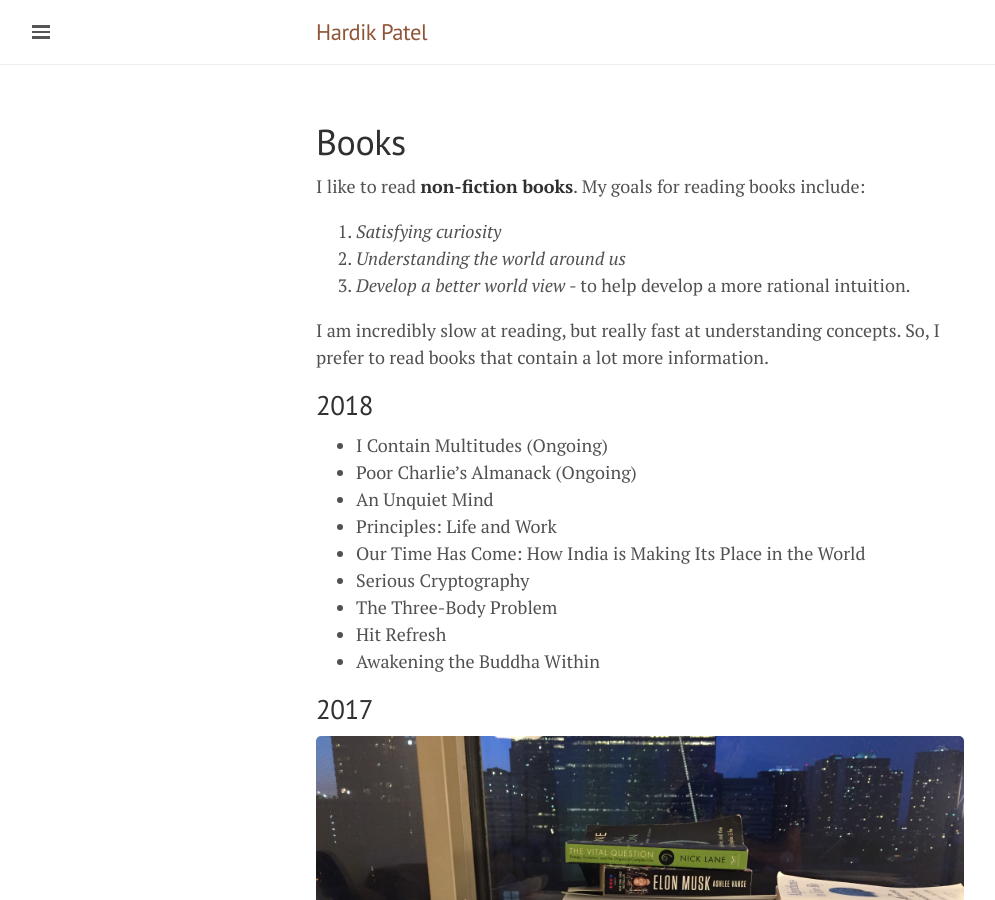
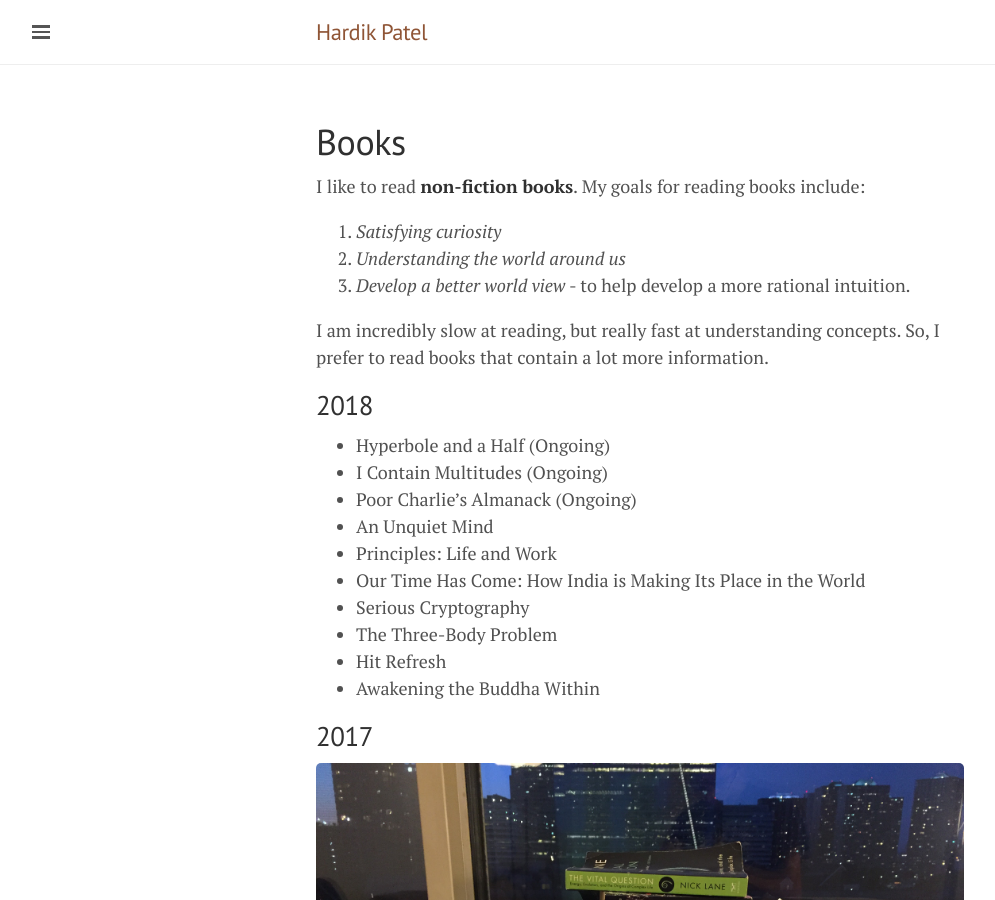
Before and after one commit to hardikp/hardikp.github.io, a Jekyll site: the page built from books.md, in a window 1280 px wide and 900 px high. Shown: the whole window, without its empty margins (0-995 px from the left). Built offline with Jekyll 4.4.1, drawn with Linux system fonts in a browser that asks for light colours; comment, search, counter and statistics services are not loaded.

Commit message:
Updating the book list again

```diff
--- a/books.md
+++ b/books.md
@@ -13,6 +13,7 @@ I am incredibly slow at reading, but really fast at understanding concepts. So,
 a lot more information.
 
 ## 2018
+* Hyperbole and a Half (Ongoing)
 * I Contain Multitudes (Ongoing)
 * Poor Charlie's Almanack (Ongoing)
 * An Unquiet Mind
```
